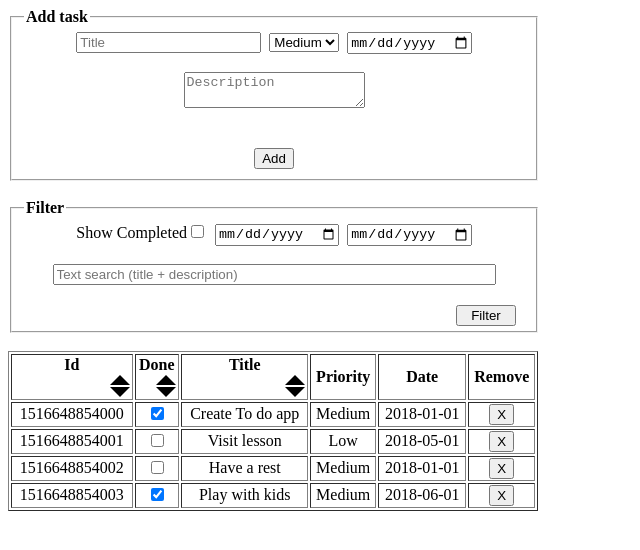
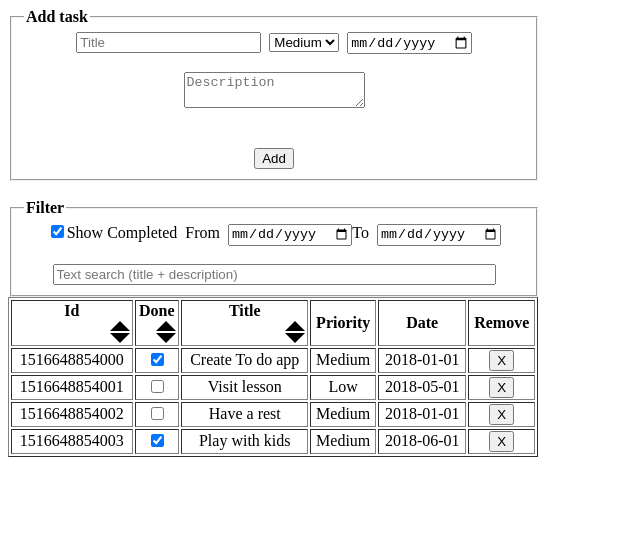
Before and after one commit to DimaLauraniuk/react_task, a React (Create React App) app: page / in a window 1280 px wide. Shown: the top 550 px of the page, without its empty margins (0-640 px from the left). Built offline with nearby package versions, Linux system fonts and the light colour scheme.

Commit message:
implemented filter on Completed/non completed checkbox

```diff
--- a/src/Components/FilterForm/Filter.js
+++ b/src/Components/FilterForm/Filter.js
@@ -1,49 +1,40 @@
 import React, { Component } from 'react';
+import PropTypes from 'prop-types';
 import './Filter.css';
 
-class Filter extends Component {
-  constructor(props) {
-    super(props);
-    this.state = {
-      showCompleted: true,
-      dateFrom: '',
-      dateTo: '',
-      search: ''
-    };
-    this.handleChange = this.handleChange.bind(this);
-  }
-  handleChange(event) {
-    const target = event.target;
-    const value = target.type === 'checkbox' ? target.checked : target.value;
-    const name = target.name;
-    this.setState({
-      [name]: value
-    });
-  }
+export class Filter extends Component {
   render() {
     return (
       <div className="Filter">
         <fieldset className='filterFormfieldset-auto-width'>
           <legend align="left">Filter</legend>
+          <input
+            type="checkbox"
+            checked={this.props.filter.showCompleted}
+            onChange={(ev) => this.props.onFilterUpdate({ showCompleted: ev.target.checked })} ></input>
           <label>
             Show Completed
-             <input
-              name="showCompleted"
-              type="checkbox"
-              onChange={this.handleChange} />
           </label>
           &ensp;
-          <input name="dateFrom" type="date" value={this.state.dateFrom} onChange={this.handleChange} />
-          &ensp;
-          <input name="dateTo" type="date" value={this.state.dateTo} onChange={this.handleChange} />
-          <br/><br/>
-          <input className='textSearch'  placeholder='Text search (title + description)' name="search" type="text" value={this.state.search} onChange={this.handleChange} />
-          <br /><br /><br />
-          <button className='filterBtn'>Filter</button>
+          <label>
+            {'From'}
+            &ensp;
+            <input name="dateFrom" type="date" />
+          </label>
+          <label>
+            {'To'}
+            &ensp;
+            <input name="dateTo" type="date"></input>
+          </label>
+          <br /><br />
+          <input className='textSearch' placeholder='Text search (title + description)' name="search" type="text" />
         </fieldset>
       </div>
     );
   }
 }
 
-export default Filter;
+Filter.propTypes = {
+  onFilterUpdate: PropTypes.func,
+  filter: PropTypes.object
+}
--- a/src/Components/FilterForm/index.js
+++ b/src/Components/FilterForm/index.js
@@ -1,11 +1 @@
-import React,{ Component } from 'react';
-import Filter from './Filter';
-import './Filter.css';
-
-export default class FilterForm extends Component{
-    render() {
-        return (
-            <Filter />
-        );
-      }
-}
+export * from './Filter';
--- a/src/Components/TableForm/TableRow.js
+++ b/src/Components/TableForm/TableRow.js
@@ -13,7 +13,6 @@ class TableRow extends Component {
       <tr>
         <td>{task.id}</td>
         <td><input
-          name="isDone"
           type="checkbox"
           checked={task.isDone}
           onChange={(ev) =>
--- a/src/Components/ToDoListWrapper/ToDoListWrapper.js
+++ b/src/Components/ToDoListWrapper/ToDoListWrapper.js
@@ -1,13 +1,16 @@
 import React, { Component } from 'react';
 import { Task } from '../AddTaskForm';
-import FilterForm from '../FilterForm/index';
+import { Filter } from '../FilterForm';
 import Table from '../TableForm/Table';
 
 import { getTasks, addTask, removeTask, updateTask } from '../../Utils/apiWrapper';
 
 class ToDoListWrapper extends Component {
   state = {
-    tasks: []
+    tasks: [],
+    filter: {
+      showCompleted: true
+    }
   }
   componentWillMount() {
     getTasks().then((tasks) => this.setState({ tasks }));
@@ -37,14 +40,29 @@ class ToDoListWrapper extends Component {
     }))
   }
 
+  onFilterUpdate = (changes) => {
+    this.setState({
+      filter: {
+        ...this.state.filter,
+        ...changes
+      }
+    });
+  }
+
   render() {
+    const {
+      tasks,
+      filter,
+      filter: { showCompleted }
+    } = this.state;
+    const filteredTasks = showCompleted ? tasks : tasks.filter((item) => !item.isDone);
+    console.log(this.state);
     return (
       <div className="App">
         <Task title='Add task' onSubmit={this.addTask} />
         <br />
-        <FilterForm />
-        <br />
-        <Table tasks={this.state.tasks} removeTask={this.removeTask} updateTask={this.updateTask} />
+        <Filter filter={filter} onFilterUpdate={this.onFilterUpdate} />
+        <Table tasks={filteredTasks} removeTask={this.removeTask} updateTask={this.updateTask} />
       </div>
     );
   }
```
